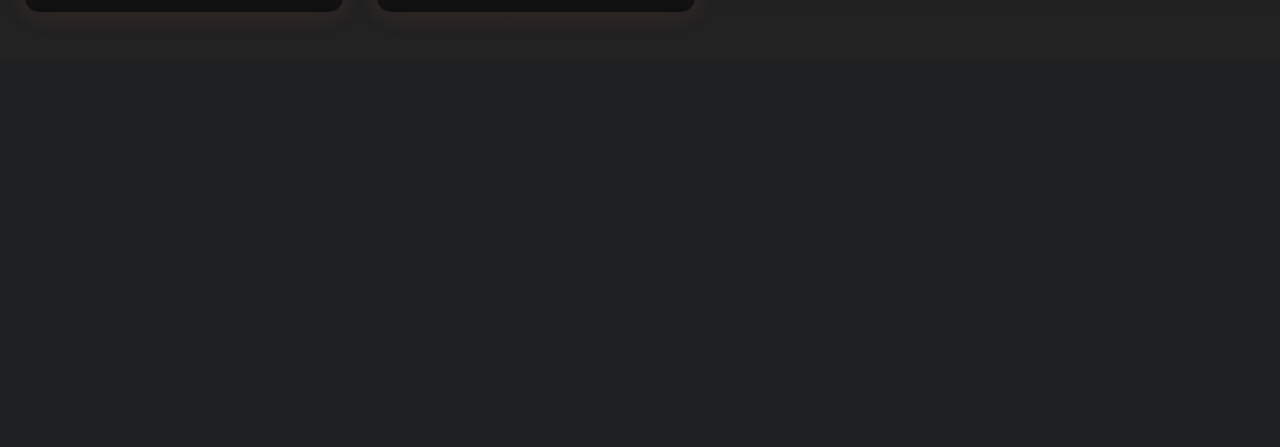
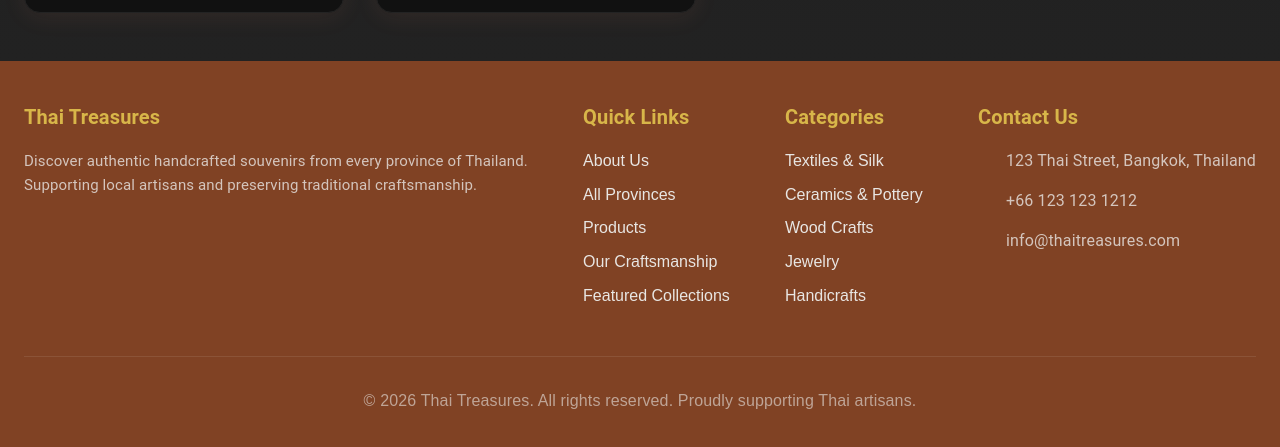
Before and after one commit to zedl3all/Thai-Treasures, a React (Create React App) app in the folder frontend/: page / in a window 1280 px wide. Shown: the part 7087-7534 px from the top of the page. Before the commit the page ends 7148 px from the top, so only its background shows below. Built offline with nearby package versions, Linux system fonts and the light colour scheme; some icons are missing.

Commit message:
Add: Add footer

```diff
--- a/frontend/src/pages/Home.jsx
+++ b/frontend/src/pages/Home.jsx
@@ -4,6 +4,7 @@ import Navbar from "../components/navbar/Navbar";
 import Hero from "../components/home/hero/Hero";
 import FilterBar from "../components/home/filterbar/FilterBar";
 import ProductContainer from "../components/home/productcontainer/ProductContainer"
+import Footer from "../components/footer";
 
 // Assets
 import '../css/global.css';
@@ -15,6 +16,7 @@ function Home() {
             <Hero />
             <FilterBar />
             <ProductContainer/>
+            <Footer />
         </>
     );
 }
```
